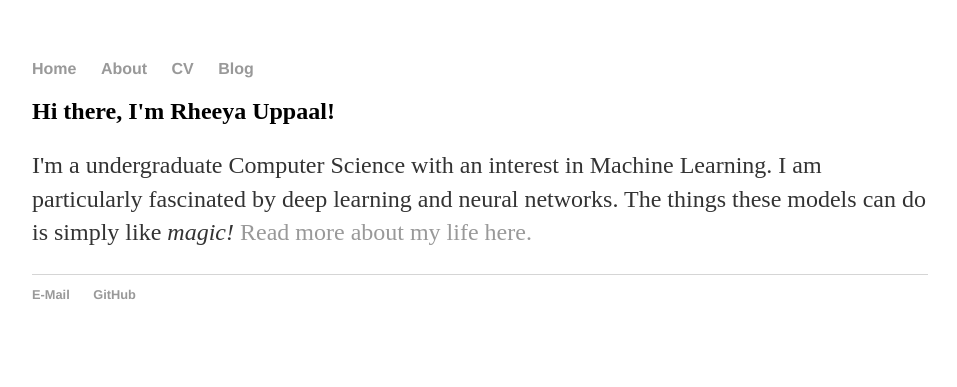
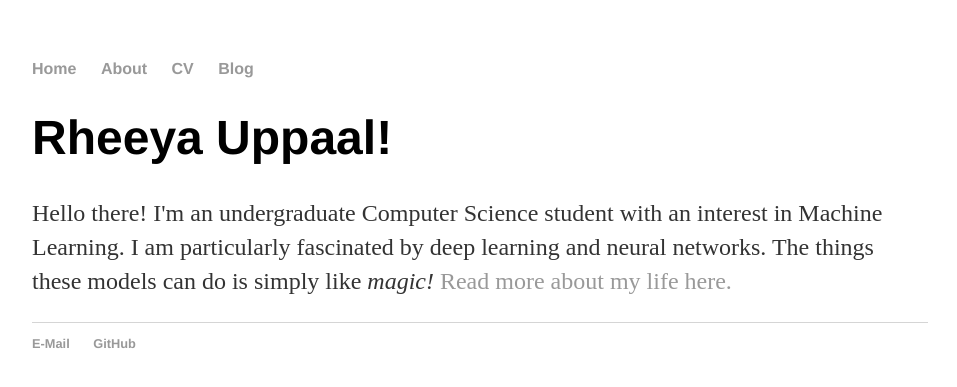
Before and after one commit to Uppaal/Uppaal.github.io, a Jekyll site: the page built from index.html, in a window 1280 px wide. Shown: the top 387 px of the page, without its empty margins (160-1117 px from the left). Built offline with Jekyll 4.4.1, drawn with Linux system fonts in a browser that asks for light colours.

Commit message:
Update index.html

```diff
--- a/index.html
+++ b/index.html
@@ -3,7 +3,7 @@ layout: default
 title: Rheeya Uppaal
 ---
 <div class="blurb">
-	<h2>Hi there, I'm Rheeya Uppaal!</h2>
-	<p>I'm a undergraduate Computer Science with an interest in Machine Learning. I am particularly fascinated by deep learning and neural networks. The things these models can do is simply like <em>magic!</em>
+	<h1>Rheeya Uppaal!</h1>
+	<p>Hello there! I'm an undergraduate Computer Science student with an interest in Machine Learning. I am particularly fascinated by deep learning and neural networks. The things these models can do is simply like <em>magic!</em>
 	<a href="/about">Read more about my life here.</a></p>
 </div><!-- /.blurb -->
```
